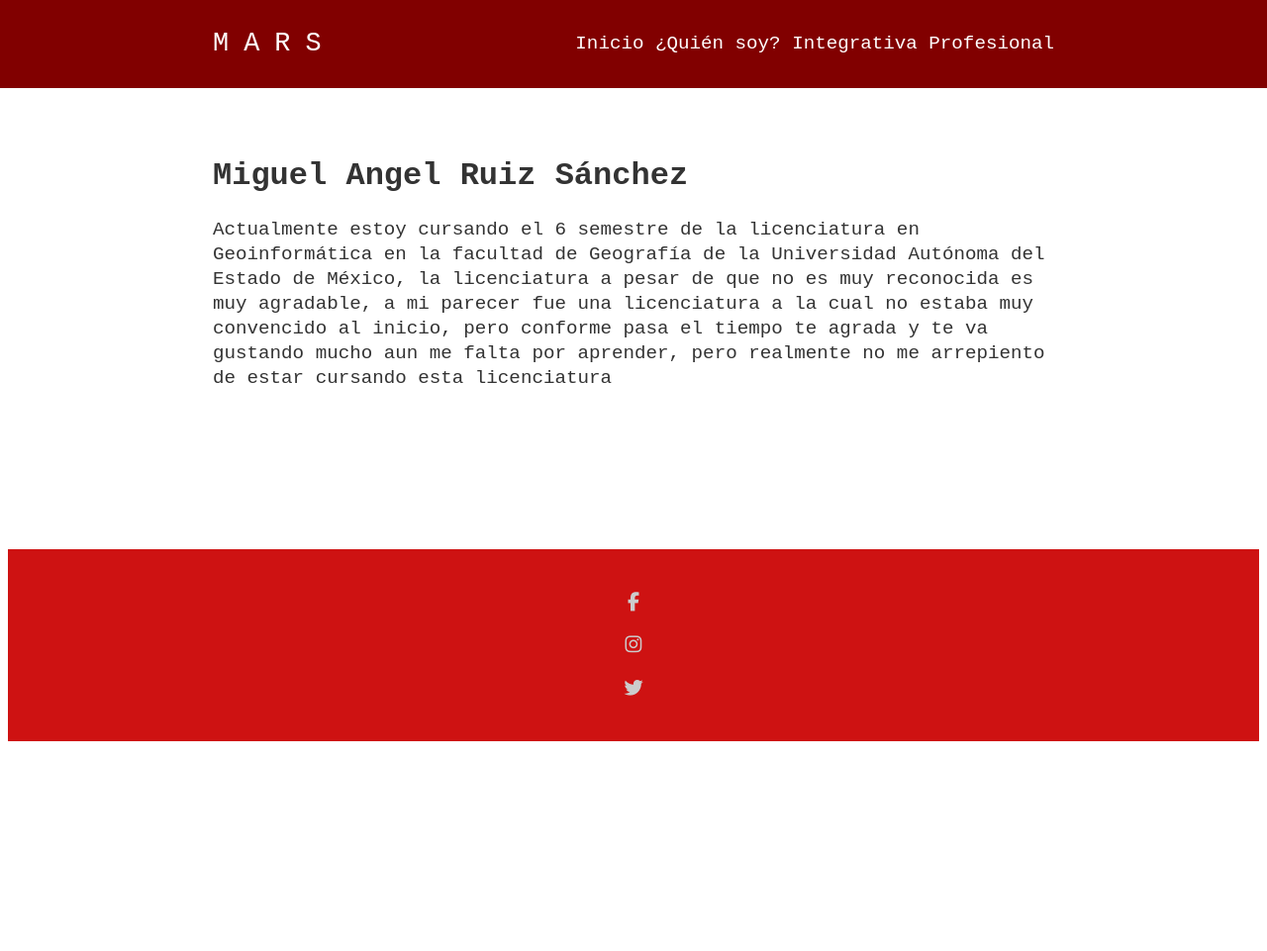
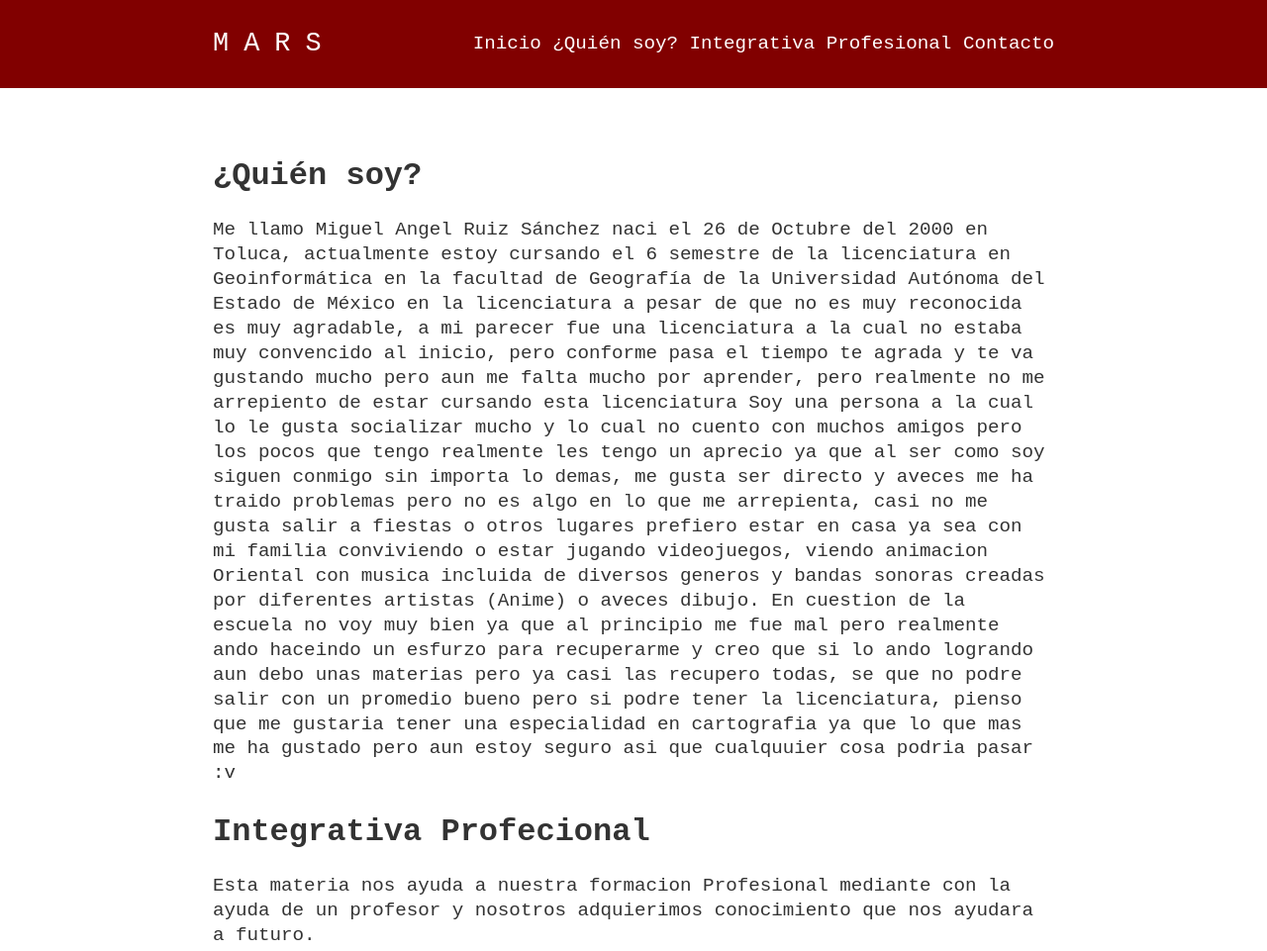
Before and after one commit to MARS1610/MARS1610.github.io, a plain HTML site: page index.html in a window 1280 px wide. Shown: the top 961 px of the page at 99% size. Before the commit the page ends 800 px from the top, so only its background shows below. Drawn offline with Linux system fonts and the light colour scheme.

Commit message:
initial commit

```diff
--- a/estilos.css
+++ b/estilos.css
@@ -1,4 +1,4 @@
-body{
+    body{
     /*background-color: burlywood;*/
    /*Asiganando una familia de fuentes para nuestro texto*/
    font-family: 'Courier New', Courier, monospace;
@@ -90,6 +90,12 @@ p{
     text-align: center;
     margin-top: 10rem ;
 }
+
+.redes-sociales{
+    display: flex;
+    align-items: center;
+    justify-content: space-around;
+}
 @media screen and (max-width:776px) {
 
 
@@ -116,7 +122,7 @@ p{
 }
 .redes-sociales .bubble i {
     color: #ccc;
-    padding: 12px 0;
+    padding: 2rem;
 }
 .redes-sociales .bubble:hover i {
     color: #1f2b40;
--- a/index.html
+++ b/index.html
@@ -15,8 +15,9 @@
             <nav class="navigation">
                 <ul>
                     <li> <a href="#">Inicio</a></li>
-                    <li> <a href="#">¿Quién soy?</a></li>
-                    <li> <a href="#">Integrativa Profesional</a></li>
+                    <li> <a href="#quien soy">¿Quién soy?</a></li>
+                    <li> <a href="#integrativa">Integrativa Profesional</a></li>
+                    <li> <a href="#contacto">Contacto</a></li>
                 </ul>
             </nav>
         </div>
@@ -25,18 +26,33 @@
 <main class="main">
     <div class="container">
 
-        <h1>Miguel Angel Ruiz Sánchez</h1>
+        <h1>¿Quién soy?</h1>
 
 
-        <p>Actualmente estoy cursando el 6 semestre de la licenciatura en Geoinformática en la
-             facultad de Geografía de la Universidad Autónoma del Estado de México, la licenciatura a
-             pesar de que no es muy reconocida es muy agradable, a mi parecer fue una licenciatura a la
-             cual no estaba muy convencido al inicio, pero conforme pasa el tiempo te agrada y te va gustando
-             mucho aun me falta por aprender, pero realmente no me arrepiento de estar cursando esta licenciatura </p>
+        <p id="quien soy"> Me llamo Miguel Angel Ruiz Sánchez naci el 26 de Octubre del 2000 en Toluca, actualmente estoy cursando el
+            6 semestre de la licenciatura en Geoinformática en la facultad de Geografía de la Universidad Autónoma del Estado de México
+            en la licenciatura a pesar de que no es muy reconocida es muy agradable, a mi parecer fue una licenciatura a la
+            cual no estaba muy convencido al inicio, pero conforme pasa el tiempo te agrada y te va gustando
+            mucho pero aun me falta mucho por aprender, pero realmente no me arrepiento de estar cursando esta licenciatura
+
+           Soy una persona a la cual lo le gusta socializar mucho y lo cual no cuento con muchos amigos pero los pocos que tengo realmente
+           les tengo un aprecio ya que al ser como soy siguen conmigo sin importa lo demas, me gusta ser directo y aveces me ha traido problemas pero
+           no es algo en lo que me arrepienta, casi no me gusta salir a fiestas o otros lugares prefiero estar en casa ya sea con mi familia conviviendo
+           o estar jugando videojuegos, viendo animacion Oriental con musica incluida de diversos generos y bandas sonoras creadas
+           por diferentes artistas (Anime) o aveces dibujo.
+
+           En cuestion de la escuela no voy muy bien ya que al principio me fue mal pero realmente ando haceindo un esfurzo para recuperarme y creo
+           que si lo ando logrando  aun debo unas materias pero ya casi las recupero todas, se que no podre salir con un promedio bueno pero
+           si podre tener la licenciatura, pienso que me gustaria tener una especialidad en cartografia ya que lo que mas me ha gustado pero aun
+           estoy seguro asi que cualquuier cosa podria pasar :v </p>
+
+           <h1>Integrativa Profecional</h1>
+           <p id="integrativa">Esta materia nos ayuda a nuestra formacion Profesional mediante con la ayuda de un profesor y nosotros
+               adquierimos conocimiento que nos ayudara a futuro. </p>
 
     </div>
 </main>
-
+<p id="contacto"></p>
 <footer class="footer">
     <div class="footer-container">
         <div class="redes-sociales">
```
